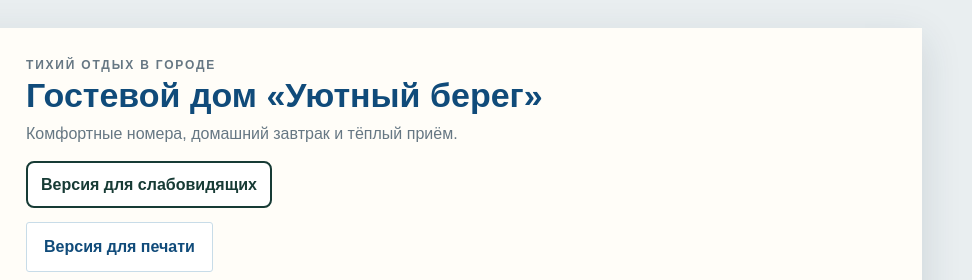
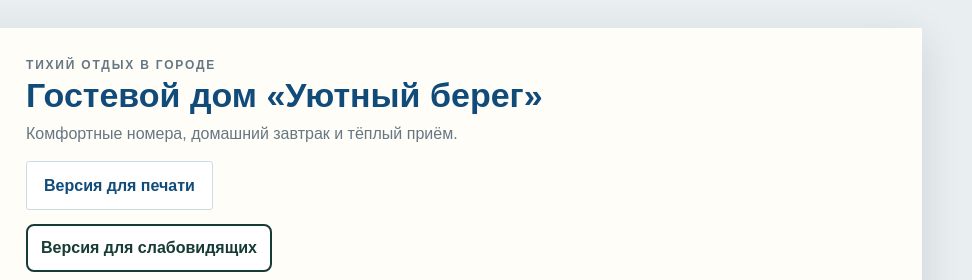
Before and after one commit to qasdfghj48132-alt/websitelab, a plain HTML site: page about.html in a window 1280 px wide. Shown: the top 280 px of the page, 308-1280 px from the left. Drawn offline with Linux system fonts and the light colour scheme.

Commit message:
Add visible print mode toggle to page header

```diff
--- a/about.html
+++ b/about.html
@@ -18,6 +18,7 @@
 			<p class="eyebrow">Тихий отдых в городе</p>
 			<h1>Гостевой дом «Уютный берег»</h1>
 			<p>Комфортные номера, домашний завтрак и тёплый приём.</p>
+			<button type="button" id="print-mode-toggle" class="button button-light print-toggle" aria-pressed="false">Версия для печати</button>
 		</div>
 	</header>
 	<nav class="main-nav" aria-label="Основная навигация">
```
